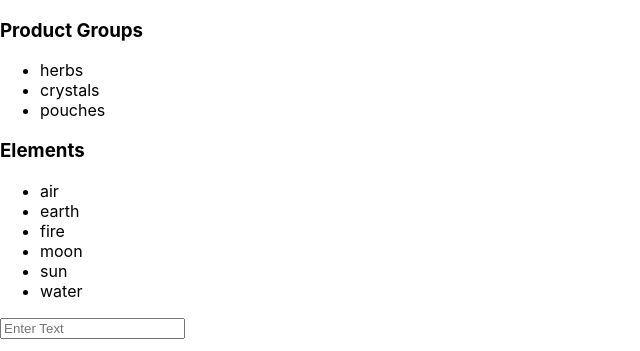
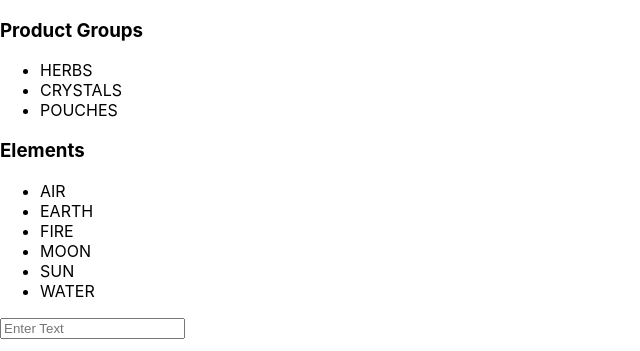
Before and after one commit to LeeGee64/mystic-bazaar-v2, a Next.js app: page /search in a window 1280 px wide. Shown: the part 234-585 px from the top of the page, without its empty margins (0-640 px from the left). Built offline with nearby package versions, Linux system fonts and the light colour scheme; a web font is replaced by a local one.

Commit message:
upper case to category titles

```diff
--- a/pages/index.js
+++ b/pages/index.js
@@ -40,7 +40,7 @@ const { data, error } = useSWR(apiUrl, fetcher);
         <section id="category">
           <Link href='/categories'><h2>Categories</h2></Link>
           <ul>
-            {catArray.map((p)=> (<li key={p}><Link href= {`/categories/${p}`}>{p}</Link></li>))}
+            {catArray.map((p)=> (<li key={p}><Link href= {`/categories/${p}`}>{p.toUpperCase()}</Link></li>))}
           </ul>
         </section>
         <section id="whatis">
--- a/pages/search.js
+++ b/pages/search.js
@@ -61,11 +61,11 @@ export default function Search(){
             <h2><Link href= "/categories">Categories</Link></h2>
             <h3>Product Groups</h3>
                 <ul>
-                {majArray.map((p)=> (<li key={p}><Link href= {`/categories/${p}`}>{p}</Link></li>))}
+                {majArray.map((p)=> (<li key={p}><Link href= {`/categories/${p}`}>{p.toUpperCase()}</Link></li>))}
                 </ul>
             <h3>Elements</h3>
                 <ul>
-                {elArray.map((p)=> (<li key={p}><Link href= {`/categories/${p}`}>{p}</Link></li>))}
+                {elArray.map((p)=> (<li key={p}><Link href= {`/categories/${p}`}>{p.toUpperCase()}</Link></li>))}
                 </ul>
 
             <form onSubmit={e => e.preventDefault()}>
```
